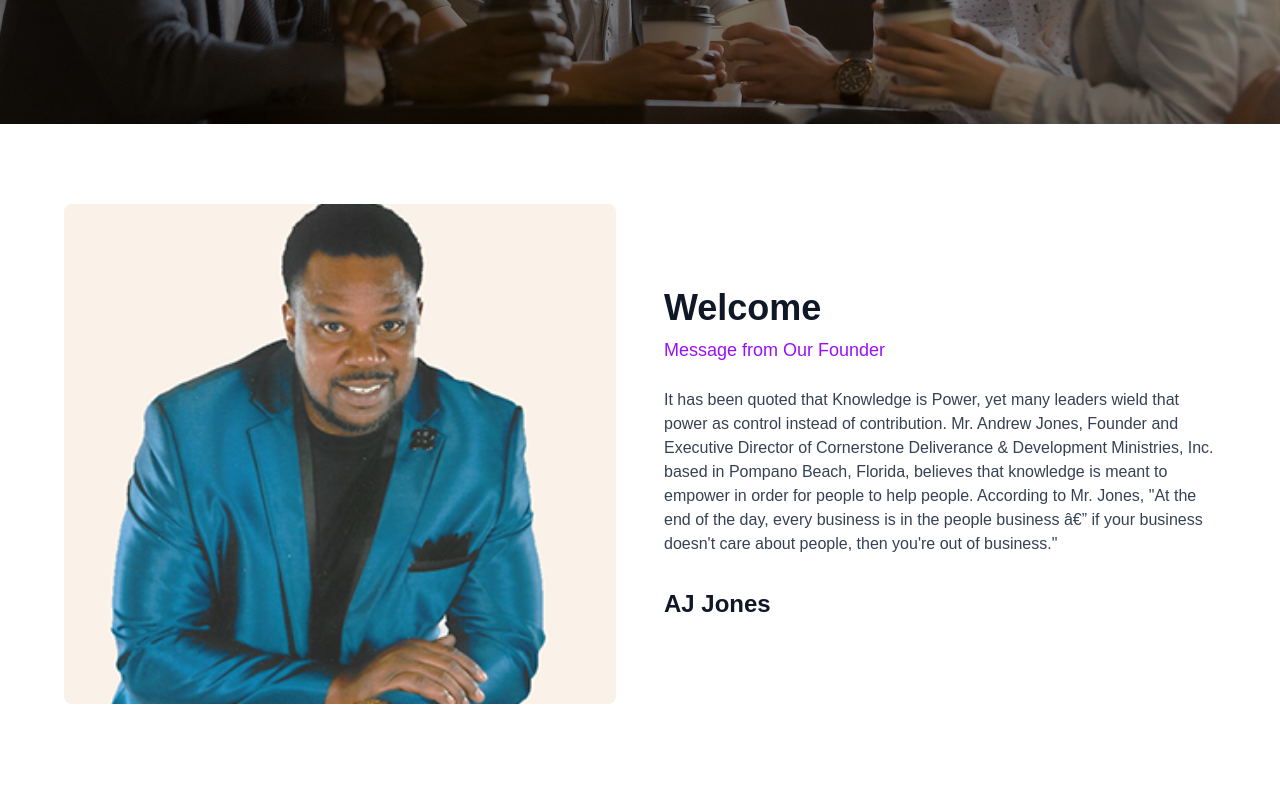
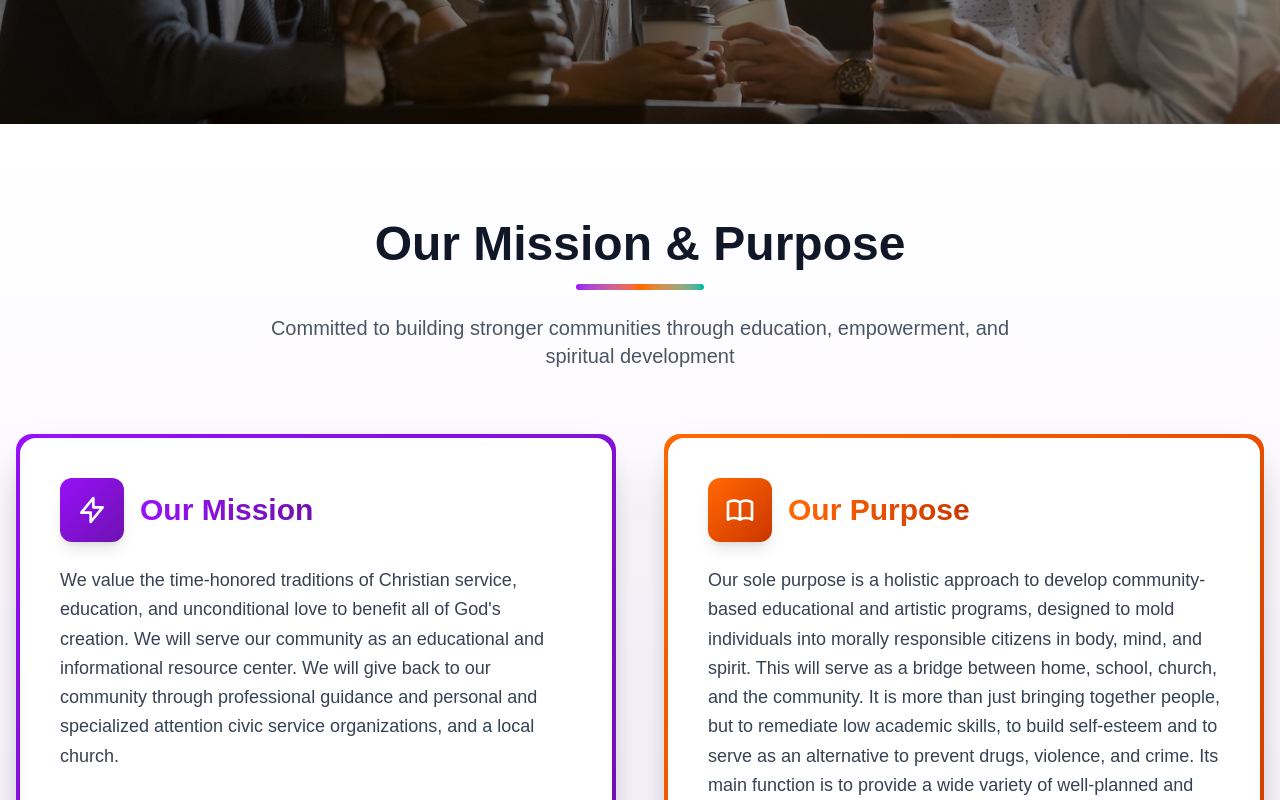
Before and after one commit to Esceety/cornerstone-frontend, a Next.js app: page /about-new in a window 1280 px wide. Shown: the part 440-1240 px from the top of the page. Built offline with nearby package versions, Linux system fonts and the light colour scheme.

Commit message:
chore: Remove Welcome section from about page
- Removed Welcome/Founder Message section that was duplicated
- Founder message now lives exclusively on /message-from-founder page
- About page now flows directly from hero to Mission & Purpose section

```diff
--- a/app/about-new/page.tsx
+++ b/app/about-new/page.tsx
@@ -67,32 +67,6 @@ export default async function AboutPage() {
         image={content.hero.image}
         height="medium"
       />
-
-      {/* Welcome Section - Founder Message */}
-      <section className="py-20 bg-white">
-        <div className="container mx-auto px-4">
-          <div className="grid grid-cols-1 lg:grid-cols-2 gap-12 items-center max-w-6xl mx-auto">
-            <div className="relative h-[500px]">
-              <Image
-                src={content.welcome.image}
-                alt="Founder"
-                fill
-                className="object-cover rounded-lg"
-              />
-            </div>
-            <div>
-              <h2 className="text-4xl font-bold text-gray-900 mb-2">{content.welcome.title}</h2>
-              <p className="text-purple-600 text-lg mb-6">{content.welcome.subtitle}</p>
-              <div className="prose prose-lg text-gray-700">
-                <p>{content.welcome.message}</p>
-              </div>
-              <div className="mt-8">
-                <p className="text-2xl font-bold text-gray-900">{content.welcome.signature}</p>
-              </div>
-            </div>
-          </div>
-        </div>
-      </section>
 
       {/* Mission & Purpose */}
       <section id="mission" className="py-24 bg-gradient-to-b from-white via-purple-50 to-white">
```
